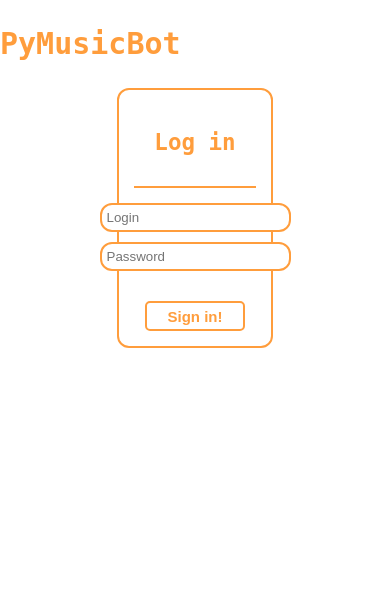
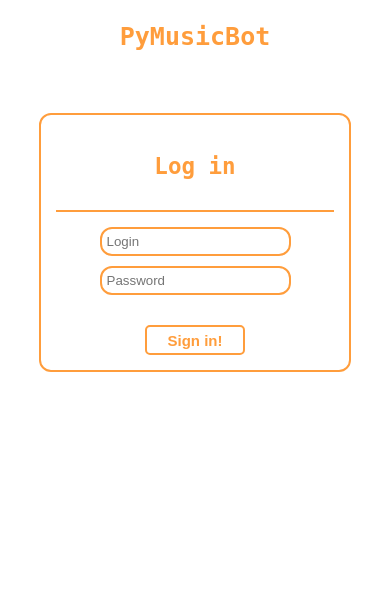
Before and after one commit to nomilkinmyhome/PyMusicBot, a Flask app: page / in a window 390 px wide. Shown: the top 612 px of the page. Run offline with Flask 2, Linux system fonts and the light colour scheme.

Commit message:
add media queries in style.css

```diff
--- a/PyMusicBot/static/css/style.css
+++ b/PyMusicBot/static/css/style.css
@@ -223,3 +223,38 @@ img {
     width: 35px;
     margin-right: 15px;
 }
+@media (max-width: 700px) {
+    .auth {
+        width: 80%;
+        margin: 10%;
+    }
+    header {
+        justify-content: space-around;
+    }
+    header > h1 {
+        font-size: 25px;
+    }
+    .row {
+        margin-top: 5%;
+    }
+}
+@media (min-width: 701px) and (max-width: 980px) {
+    .auth {
+        width: 55%;
+        margin: 10% auto;
+    }
+    header {
+        margin: 2%;
+    }
+}
+@media (min-width: 981px) and (max-width: 1200px) {
+    .auth {
+        margin: 5% auto;
+    }
+    .row {
+        margin-top: 4%;
+    }
+    header {
+        justify-content: space-around;
+    }
+}
```
Also changed, not shown: requirements.txt (renamed from PyMusicBot/requirements.txt, +7 -0 lines), PyMusicBot/__init__.py (deleted).
